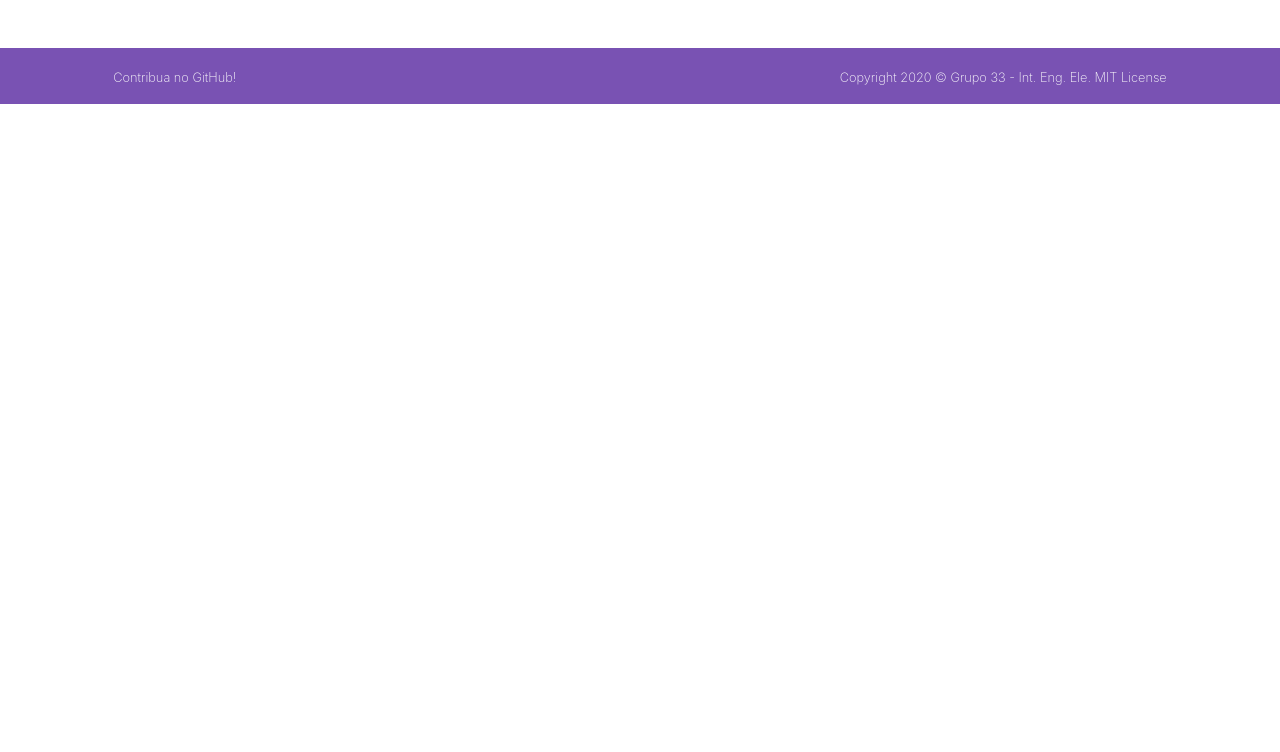
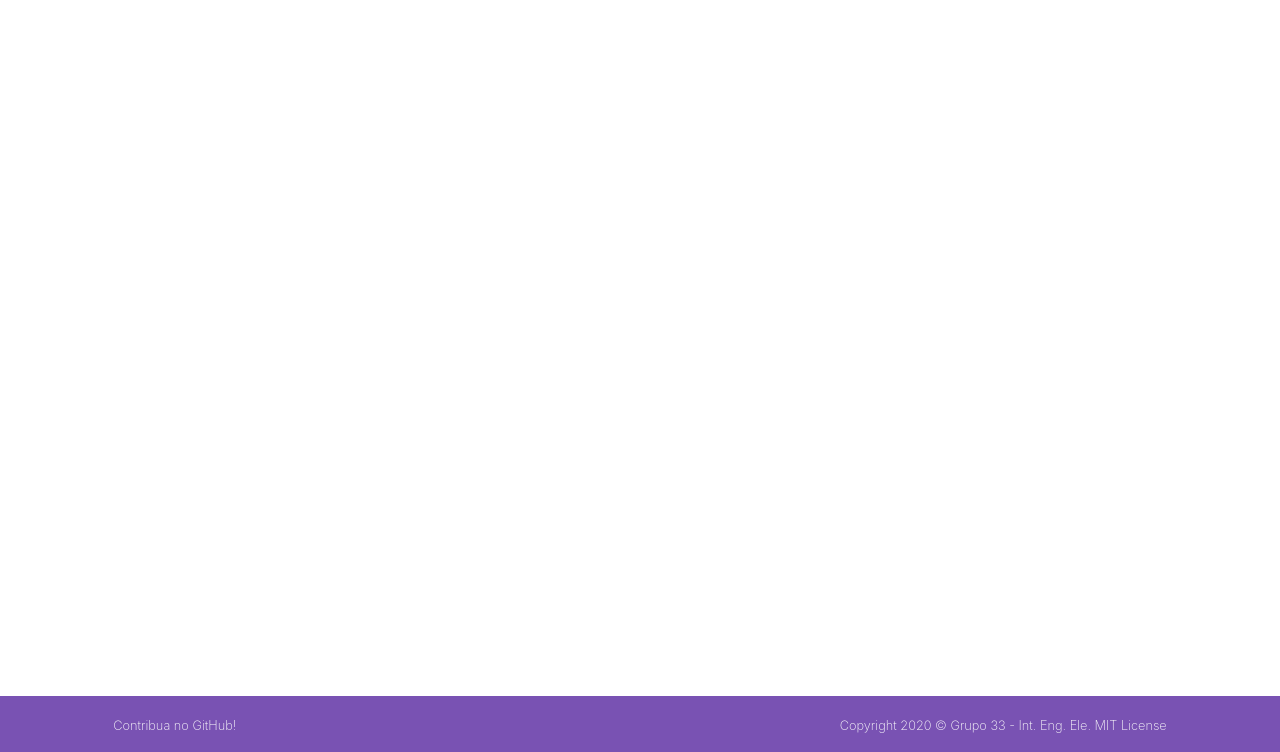
Before and after one commit to Drizzle-Technologies/inteng33, a Flask app: page /1 in a window 1280 px wide. Shown: the part 88-840 px from the top of the page. Before the commit the page ends 192 px from the top, so only its background shows below. Run offline with Flask 3, Linux system fonts and the light colour scheme; data that the repository does not hold is empty; parts of the project's set-up code (start-up, migrations or seed data) failed here and were passed over.

Commit message:
Adding new minimum height to the dash main

```diff
--- a/src/static/style.css
+++ b/src/static/style.css
@@ -43,3 +43,7 @@
     font-size: 0.8rem;
 
 }
+
+.min-height-dash-main{
+    min-height: 600px;
+}
```
